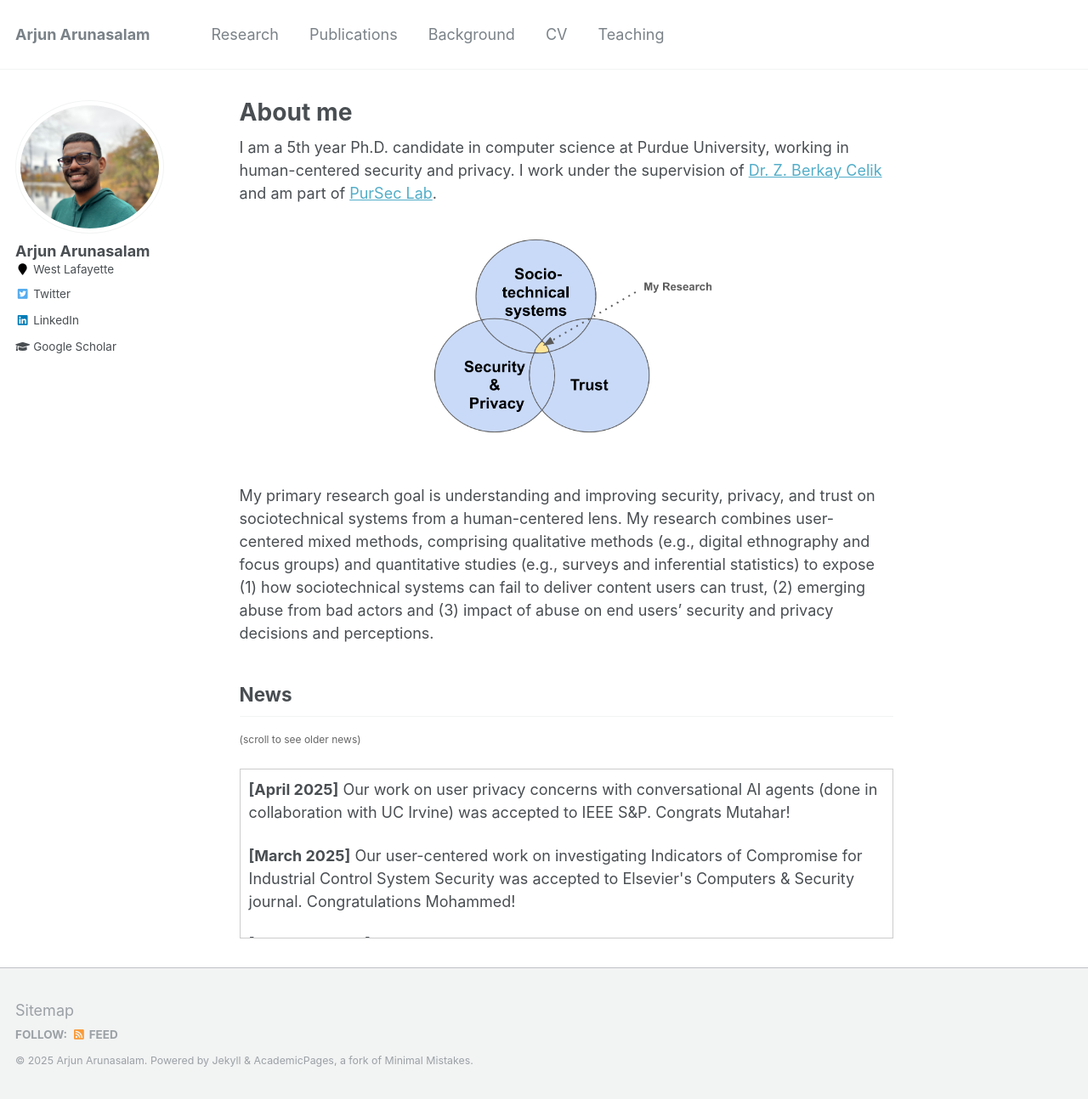
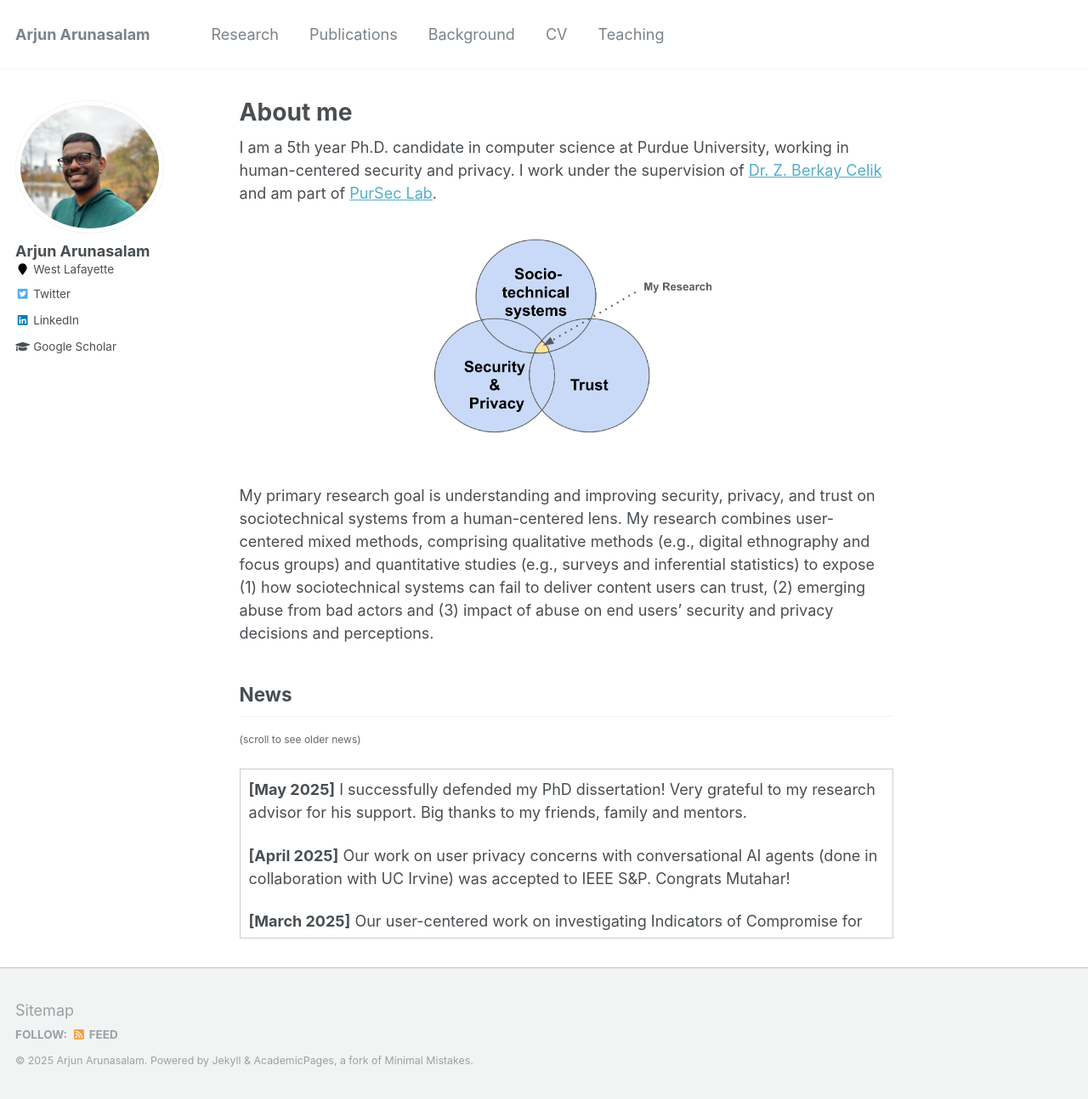
Before and after one commit to arjunarunasalam/arjunarunasalam.github.io, a Jekyll site: the page built from _pages/about.md, in a window 1280 px wide and 1294 px high. Shown: the whole window at 85% size. Built offline with Jekyll 4.4.1, drawn with Linux system fonts in a browser that asks for light colours.

Commit message:
adding defense information

```diff
--- a/_pages/about.md
+++ b/_pages/about.md
@@ -43,6 +43,8 @@ News
 
 
 <div style="max-height: 200px; overflow-y: auto; border: 1px solid #ccc; padding: 10px;">
+     <p><strong>[May 2025]</strong> I successfully defended my PhD dissertation! Very grateful to my research advisor for his support. Big thanks to my friends, family and mentors.</p>
+
    <p><strong>[April 2025]</strong> Our work on user privacy concerns with conversational AI agents (done in collaboration with UC Irvine) was accepted to IEEE S&P. Congrats Mutahar!</p>
 
     <p><strong>[March 2025]</strong> Our user-centered work on investigating Indicators of Compromise for Industrial Control System Security was accepted to Elsevier's Computers & Security journal. Congratulations Mohammed!</p>
```
